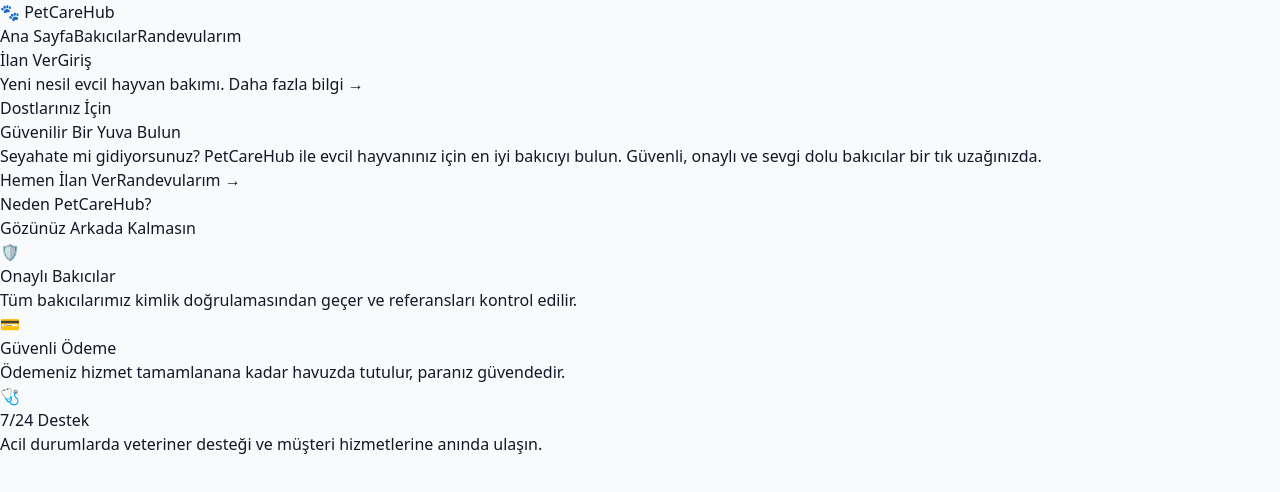
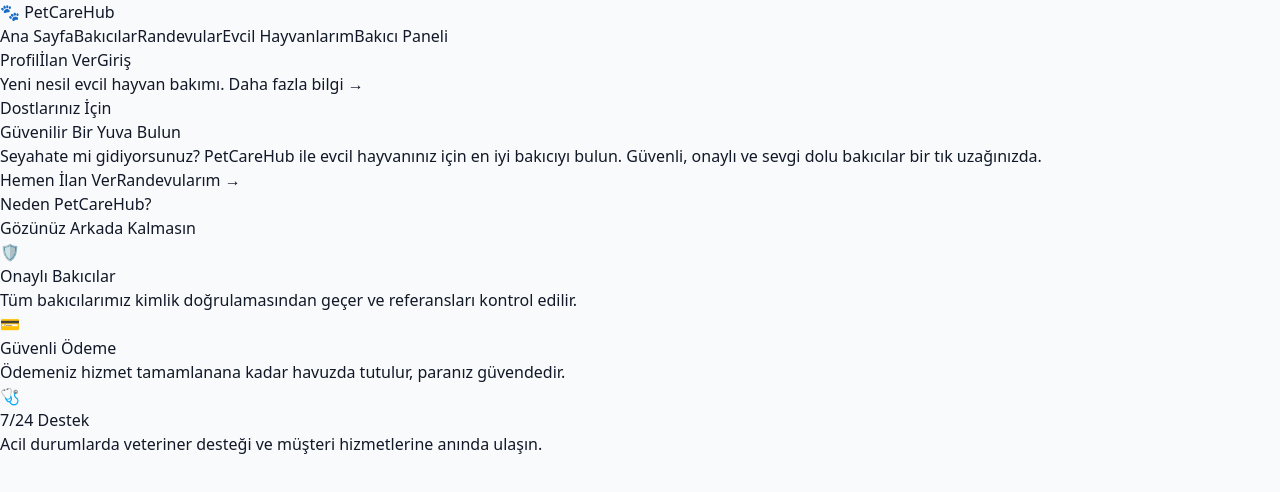
Before and after one commit to husrev0/petcarehub-final, a React (Vite) app: page / in a window 1280 px wide. Shown: the top 492 px of the page. Built offline with nearby package versions, Linux system fonts and the light colour scheme; no server answers.

Commit message:
Update App.jsx

```diff
--- a/src/App.jsx
+++ b/src/App.jsx
@@ -12,27 +12,35 @@
 import SitterDetails from './pages/SitterDetails'
 import CreateListing from './pages/CreateListing'
 import LeaveReview from './pages/LeaveReview'
+import Success from './pages/Success'
 
-// NAVBAR
 const Layout = () => {
   return (
     <div className="min-h-screen bg-gray-50">
       <nav className="bg-white shadow-sm border-b px-4 py-3 flex justify-between items-center sticky top-0 z-50">
         <Link to="/" className="text-xl font-bold text-indigo-600 flex items-center gap-2">🐾 PetCareHub</Link>
-        <div className="hidden md:flex space-x-6 items-center">
+
+        {/* ANA MENÜ LİNKLERİ */}
+        <div className="hidden md:flex space-x-4 items-center text-sm">
           <Link to="/" className="text-gray-600 hover:text-indigo-600 font-medium">Ana Sayfa</Link>
+          <Link to="/sitters" className="text-gray-600 hover:text-indigo-600 font-medium">Bakıcılar</Link>
+          <Link to="/bookings" className="text-gray-600 hover:text-indigo-600 font-medium">Randevular</Link>
 
-          {/* ARTIK /sitters ADRESİNE GİDİYOR, KODDA DA TANIMLADIK */}
-          <Link to="/sitters" className="text-gray-600 hover:text-indigo-600 font-medium">Bakıcılar</Link>
+          {/* EKSTRA SAYFALAR (10 EKRAN İÇİN) */}
+          <Link to="/pets" className="text-gray-600 hover:text-indigo-600 font-medium">Evcil Hayvanlarım</Link>
+          <Link to="/sitter-dashboard" className="text-gray-600 hover:text-indigo-600 font-medium">Bakıcı Paneli</Link>
+        </div>
 
-          <Link to="/bookings" className="text-gray-600 hover:text-indigo-600 font-medium">Randevularım</Link>
-        </div>
-        <div className="flex space-x-3">
-           <Link to="/create-listing" className="hidden sm:block px-4 py-2 text-sm font-medium text-indigo-600 bg-indigo-50 rounded-md hover:bg-indigo-100">İlan Ver</Link>
-           <Link to="/login" className="px-4 py-2 text-sm font-medium text-white bg-indigo-600 rounded-md hover:bg-indigo-700">Giriş</Link>
+        <div className="flex space-x-3 items-center">
+           <Link to="/profile" className="text-gray-600 hover:text-indigo-600 text-sm font-medium mr-2">Profil</Link>
+           <Link to="/create-listing" className="hidden sm:block px-3 py-2 text-xs font-medium text-indigo-600 bg-indigo-50 rounded-md hover:bg-indigo-100">İlan Ver</Link>
+           <Link to="/login" className="px-3 py-2 text-xs font-medium text-white bg-indigo-600 rounded-md hover:bg-indigo-700">Giriş</Link>
         </div>
       </nav>
-      <div className="max-w-7xl mx-auto p-4"><Outlet /></div>
+
+      <div className="max-w-7xl mx-auto p-4">
+        <Outlet />
+      </div>
     </div>
   );
 };
@@ -44,11 +52,8 @@
         <Route path="/" element={<LandingPage />} />
         <Route path="/login" element={<Login />} />
         <Route path="/register" element={<Register />} />
-
-        {/* KRİTİK DÜZELTME BURADA: */}
         <Route path="/dashboard" element={<Dashboard />} />
-        <Route path="/sitters" element={<Dashboard />} /> {/* <-- BU SATIRI EKLEDİM! ARTIK HATA VERMEZ */}
-
+        <Route path="/sitters" element={<Dashboard />} />
         <Route path="/bookings" element={<MyBookings />} />
         <Route path="/pets" element={<MyPets />} />
         <Route path="/profile" element={<ProfileSettings />} />
@@ -56,6 +61,7 @@
         <Route path="/sitters/:id" element={<SitterDetails />} />
         <Route path="/create-listing" element={<CreateListing />} />
         <Route path="/bookings/:id/review" element={<LeaveReview />} />
+        <Route path="/success" element={<Success />} />
       </Route>
     </Routes>
   )
```
